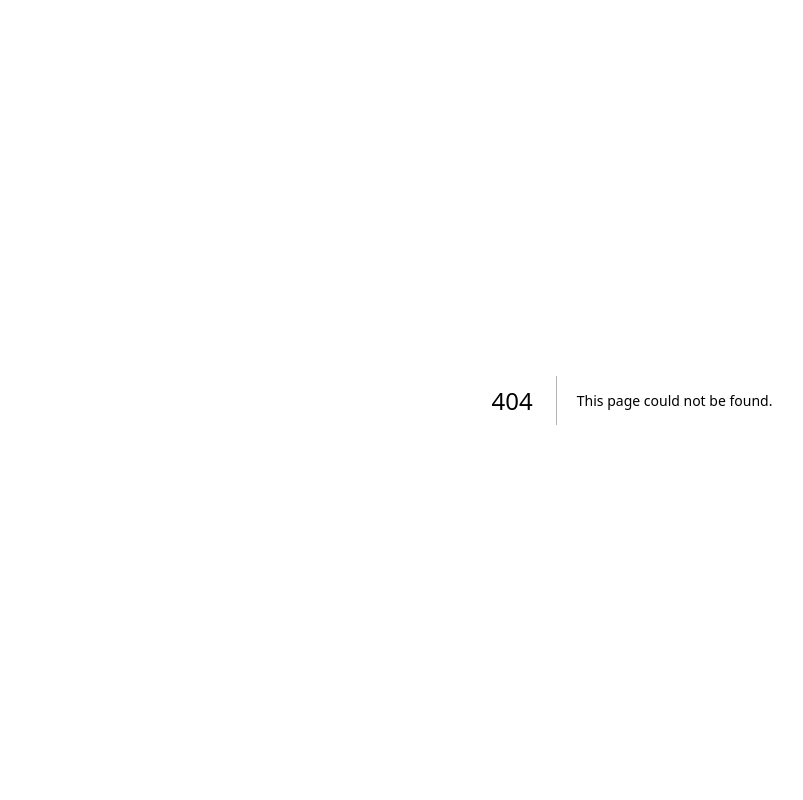
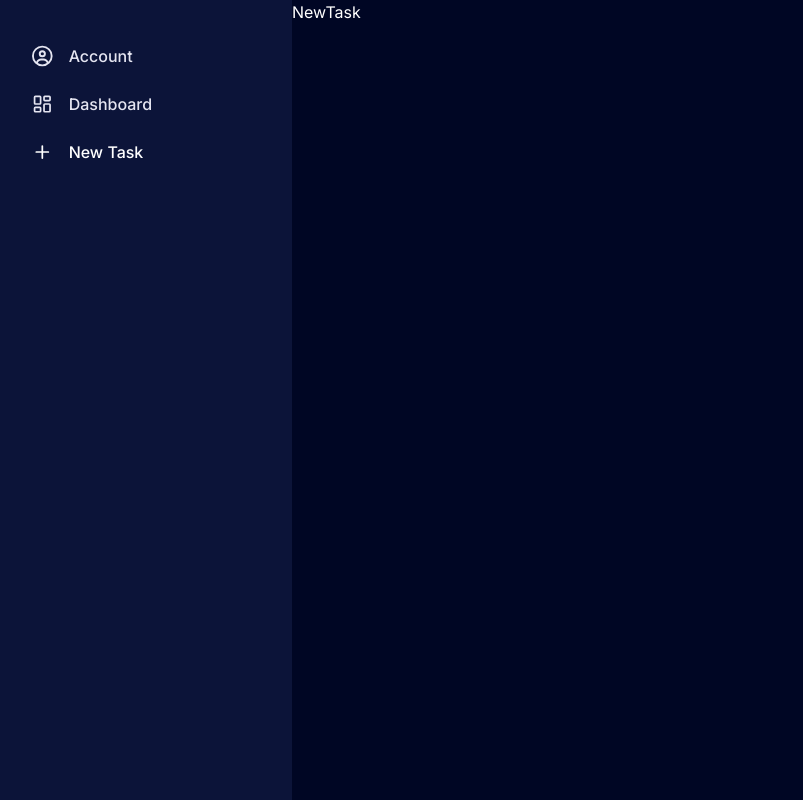
Before and after one commit to smlkit/trackit, a Next.js app: page /new-task in a window 1280 px wide. Before the commit this address had no page. Shown: the whole page, without its empty margins (8-811 px from the left). Built offline with nearby package versions, Linux system fonts and the light colour scheme.

Commit message:
feat: add sidebar

```diff
--- /dev/null
+++ b/app/(site)/account/page.tsx
@@ -0,0 +1,7 @@
+import React from "react";
+
+const Account = () => {
+  return <div>Account</div>;
+};
+
+export default Account;
--- /dev/null
+++ b/app/(site)/new-task/page.tsx
@@ -0,0 +1,7 @@
+import React from "react";
+
+const NewTask = () => {
+  return <div>NewTask</div>;
+};
+
+export default NewTask;
--- a/app/globals.css
+++ b/app/globals.css
@@ -2,8 +2,25 @@
 @tailwind components;
 @tailwind utilities;
 
-html, body, :root {
+html,
+body,
+:root {
   height: 100%;
   background-color: #000624;
   color-scheme: dark;
 }
+
+@layer components {
+  /* main */
+  .main-container {
+    @apply flex flex-1 h-full bg-dark;
+  }
+
+  .sidebar {
+    @apply h-full bg-lighter hidden md:flex flex-col gap-y-4 w-[300px] pl-10 pt-10;
+  }
+
+  .sidebar__item {
+    @apply flex flex-row h-auto items-center w-full gap-x-4 font-medium cursor-pointer hover:text-blue-accent transition py-1 text-main-text;
+  }
+}
--- a/app/layout.tsx
+++ b/app/layout.tsx
@@ -1,5 +1,7 @@
 import type { Metadata } from "next";
 import { Inter } from "next/font/google";
+
+import Sidebar from "@/components/Sidebar";
 import "./globals.css";
 
 const inter = Inter({ subsets: ["latin"] });
@@ -16,7 +18,9 @@ export default function RootLayout({
 }>) {
   return (
     <html lang="en">
-      <body className={inter.className}>{children}</body>
+      <body className={inter.className}>
+        <Sidebar>{children}</Sidebar>
+      </body>
     </html>
   );
 }
--- /dev/null
+++ b/components/Sidebar.tsx
@@ -0,0 +1,55 @@
+"use client";
+
+import React, { useMemo } from "react";
+import { usePathname } from "next/navigation";
+
+import { FaRegCircleUser as AccountIcon } from "react-icons/fa6";
+import { LuLayoutDashboard as DashboardIcon } from "react-icons/lu";
+import { FiPlus as AddNewIcon } from "react-icons/fi";
+import { FiSettings as SettingsIcon } from "react-icons/fi";
+import SidebarItem from "./SidebarItem";
+
+type SidebarProps = {
+  children: React.ReactNode;
+};
+
+const Sidebar = ({ children }: SidebarProps) => {
+  const pathname = usePathname();
+  console.log(pathname);
+
+  const routes = useMemo(
+    () => [
+      {
+        icon: AccountIcon,
+        label: "Account",
+        active: pathname === "/account",
+        href: "/account",
+      },
+      {
+        icon: DashboardIcon,
+        label: "Dashboard",
+        active: pathname === "/dashboard",
+        href: "/dashboard",
+      },
+      {
+        icon: AddNewIcon,
+        label: "New Task",
+        active: pathname === "/new-task",
+        href: "/new-task",
+      },
+    ],
+    [pathname],
+  );
+  return (
+    <div className="flex h-full">
+      <nav className="sidebar">
+        {routes.map((item) => (
+          <SidebarItem key={item.label} {...item}></SidebarItem>
+        ))}
+      </nav>
+      <main className="main-container">{children}</main>
+    </div>
+  );
+};
+
+export default Sidebar;
--- /dev/null
+++ b/components/SidebarItem.tsx
@@ -0,0 +1,25 @@
+import React from "react";
+import Link from "next/link";
+import { IconType } from "react-icons";
+import { twMerge } from "tailwind-merge";
+
+type SidebarItemProps = {
+  icon: IconType;
+  label: string;
+  active?: boolean;
+  href: string;
+};
+
+const SidebarItem = ({ icon: Icon, label, active, href }: SidebarItemProps) => {
+  return (
+    <Link
+      href={href}
+      className={twMerge(`sidebar__item`, active && "text-white")}
+    >
+      <Icon size={24}></Icon>
+      <p className="truncate w-full">{label}</p>
+    </Link>
+  );
+};
+
+export default SidebarItem;
--- a/package.json
+++ b/package.json
@@ -11,7 +11,9 @@
   "dependencies": {
     "next": "14.1.0",
     "react": "^18",
-    "react-dom": "^18"
+    "react-dom": "^18",
+    "react-icons": "^5.0.1",
+    "tailwind-merge": "^2.2.1"
   },
   "devDependencies": {
     "@types/node": "^20",
--- a/tailwind.config.ts
+++ b/tailwind.config.ts
@@ -7,7 +7,19 @@ const config: Config = {
     "./app/**/*.{js,ts,jsx,tsx,mdx}",
   ],
   theme: {
-    extend: {},
+    extend: {
+      colors: {
+        dark: "#000624",
+        lighter: "#0C1439",
+        "blue-accent": "#4361EE",
+        "main-text": "#E5E5F1",
+        "secondary-text": "#8189B0",
+        "status-green": "#57C56F",
+        "status-yellow": "#D9AD0F",
+        "status-red": "#E65062",
+        "status-grey": "#AEB2C9",
+      },
+    },
   },
   plugins: [],
 };
```
Also changed, not shown: app/(site)/dashboard/page.tsx (renamed from app/dashboard/page.tsx), 1 other file (tests, documents, lock files or other folders).
